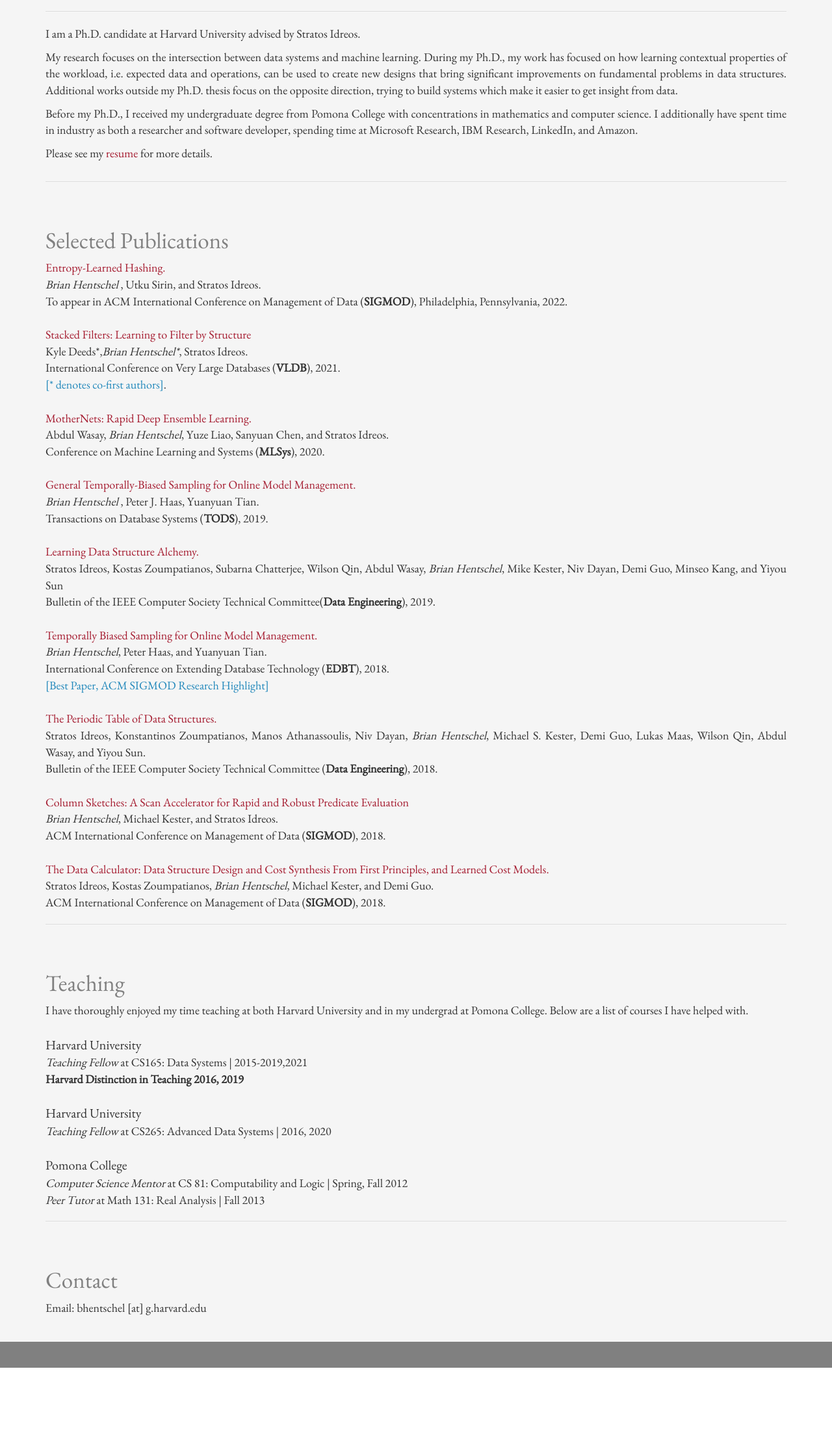
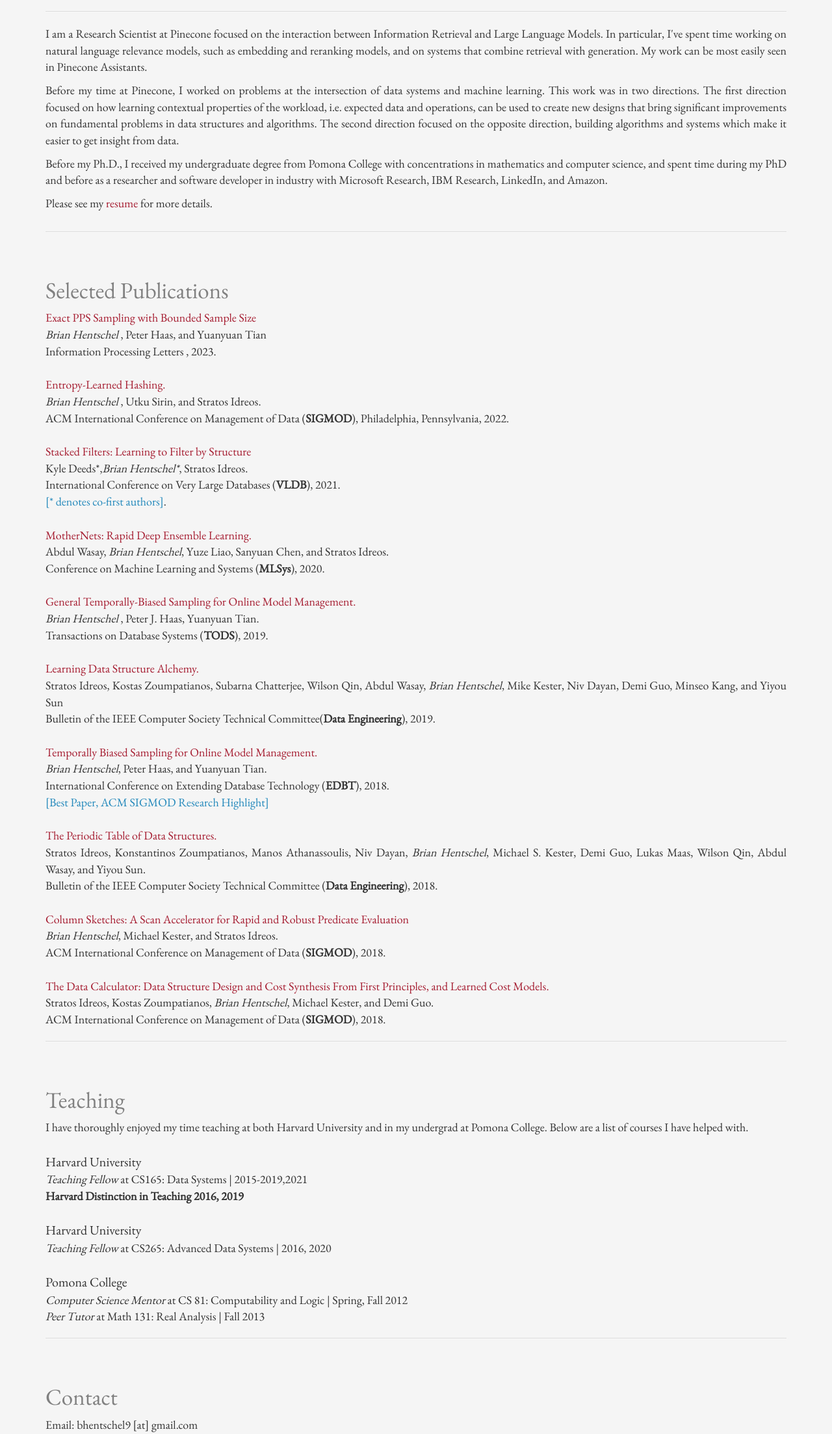
Before and after one commit to bhentsch/bhentsch.github.io, a plain HTML site: page index.html in a window 1280 px wide. Shown: the part 356-2563 px from the top of the page at 65% size. Before the commit the page ends 2461 px from the top, so only its background shows below. Drawn offline with nearby package versions, Linux system fonts and the light colour scheme.

Commit message:
update website

```diff
--- a/index.html
+++ b/index.html
@@ -71,21 +71,21 @@
             <div class="row text-justify">
                 <div class="info col-md-12">
                     <p class="large_font">
-                        I am a Ph.D. candidate at Harvard University advised by Stratos Idreos.
+                        I am a Research Scientist at Pinecone focused on the interaction between Information Retrieval and Large Language Models. In particular, I've spent time working on natural language relevance models, such as embedding and reranking models, and on systems that combine retrieval with generation. My work can be most easily seen in Pinecone Assistants.
                     </p>
 
                     <p class= "large_font">
-                    My research focuses on the intersection between data systems and machine learning. During my Ph.D., my work has focused on how learning contextual properties of the workload, i.e. expected data and operations, can be used to create new designs that bring significant improvements on fundamental problems in data structures. Additional works outside my Ph.D. thesis focus on the opposite direction, trying to build systems which make it easier to get insight from data.
+                        Before my time at Pinecone, I worked on problems at the intersection of data systems and machine learning. This work was in two directions. The first direction focused on how learning contextual properties of the workload, i.e. expected data and operations, can be used to create new designs that bring significant improvements on fundamental problems in data structures and algorithms. The second direction focused on the opposite direction, building algorithms and systems which make it easier to get insight from data.
                     </p>
 
                     <p class= "large_font">
-                        Before my Ph.D., I received my undergraduate degree from Pomona College with concentrations in mathematics and computer science. I additionally have spent time in industry as both a researcher and software developer, spending time at Microsoft Research, IBM Research, LinkedIn, and Amazon.
+                        Before my Ph.D., I received my undergraduate degree from Pomona College with concentrations in mathematics and computer science, and spent time during my PhD and before as a researcher and software developer in industry with Microsoft Research, IBM Research, LinkedIn, and Amazon.
+
                     </p>
 
                     <p class= "large_font">
-                        Please see my <a href="./doc/bhentschel.pdf" target = "_blank" >resume </a>for more details.
+                        Please see my <a href="./doc/Brian_Hentschel_2024.pdf" target = "_blank" >resume </a>for more details.
                     </p>
-
                 </div>
 
 
@@ -103,9 +103,17 @@
                         <div class="large_font">
 
                             <a target="blank" href="./doc/EntropyLearnedHashing.pdf">
+                            Exact PPS Sampling with Bounded Sample Size</a><br>
+                            <i>Brian Hentschel </i>, Peter Haas, and Yuanyuan Tian <br>
+                            Information Processing Letters , 2023.
+
+                            <br><br>
+
+
+                            <a target="blank" href="./doc/EntropyLearnedHashing.pdf">
                             Entropy-Learned Hashing.</a><br>
                             <i>Brian Hentschel </i>, Utku Sirin, and Stratos Idreos. <br>
-                            To appear in ACM International Conference on Management of Data (<strong>SIGMOD</strong>), Philadelphia, Pennsylvania, 2022.
+                            ACM International Conference on Management of Data (<strong>SIGMOD</strong>), Philadelphia, Pennsylvania, 2022.
 
                             <br><br>
 
@@ -205,7 +213,7 @@
                 <div class="row text-justify">
                     <div class="info col-md-12">
                         <h1 class="heading">Contact</h1>
-                        Email: bhentschel [at] g.harvard.edu </p>
+                        Email: bhentschel9 [at] gmail.com </p>
 
                     </div>
                 </div>
```
Also changed, not shown: 3 other files.
